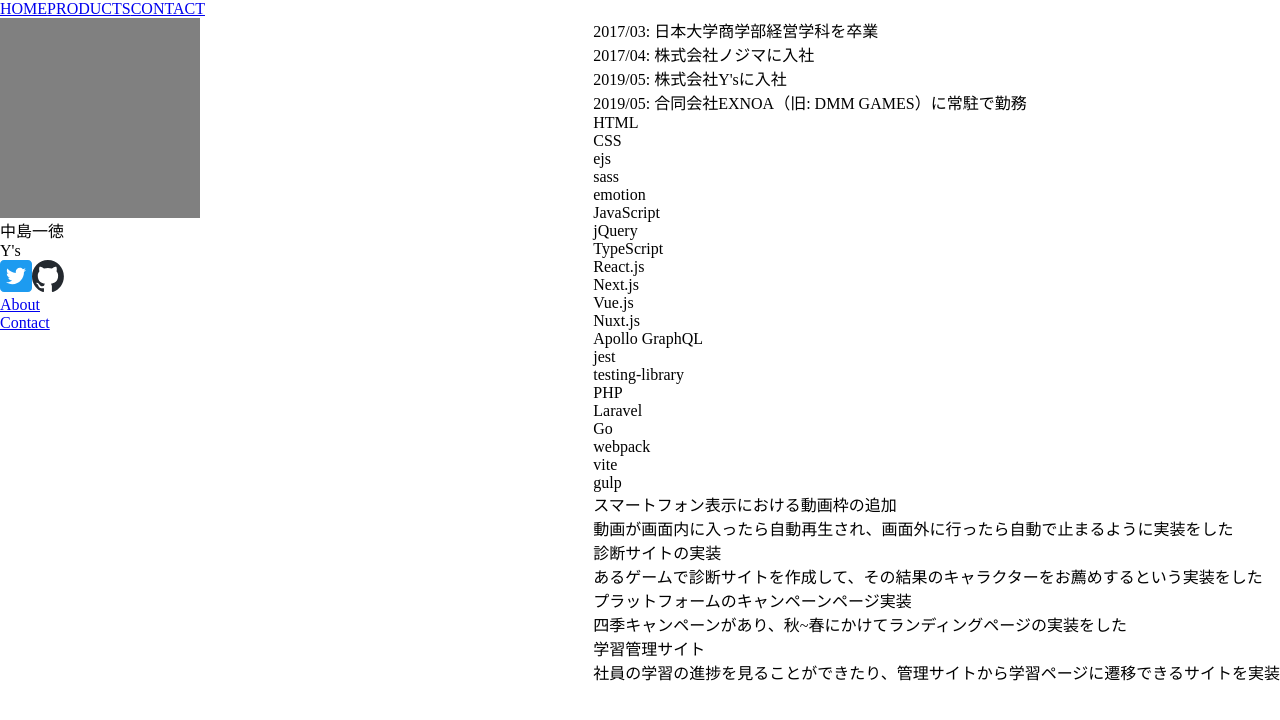
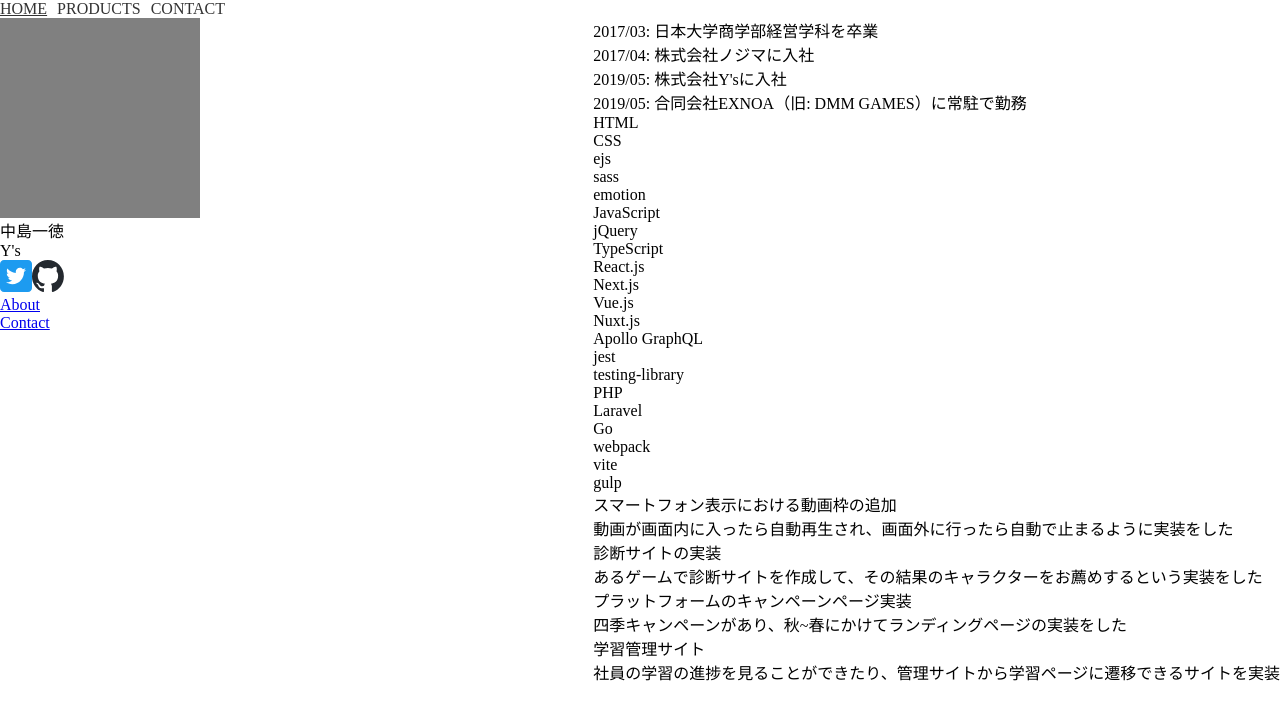
Before and after one commit to toku-chan/portfolio, a Next.js app: page / in a window 1280 px wide. Shown: the top 720 px of the page. Built offline with nearby package versions, Linux system fonts and the light colour scheme.

Commit message:
chore: Headerをfeatureとして管理する

```diff
--- a/app/layout.tsx
+++ b/app/layout.tsx
@@ -1,6 +1,6 @@
 import { Metadata } from 'next';
 import RestStyledComponent from './RestStyledComponent';
-import { Navigation } from './ui/Navigation';
+import { Header } from '~/feature/common/Header';
 
 type LayoutProps = {
   children: React.ReactNode;
@@ -25,7 +25,7 @@ export default function RootLayout({
     <html lang='ja'>
       <body>
         <RestStyledComponent>
-          <Navigation />
+          <Header />
           {children}
         </RestStyledComponent>
       </body>
--- a/app/ui/Navigation.tsx
+++ /dev/null
@@ -1,24 +0,0 @@
-'use client';
-
-import { usePathname } from 'next/navigation';
-import Link from 'next/link';
-import { navLinks } from './config';
-
-export function Navigation() {
-  const pathname = usePathname();
-
-  return (
-    <>
-      {navLinks.map(link => {
-        const isActive = pathname.startsWith(link.href);
-        console.log(isActive);
-
-        return (
-          <Link href={link.href} key={link.name}>
-            {link.name}
-          </Link>
-        );
-      })}
-    </>
-  );
-}
--- /dev/null
+++ b/src/feature/common/Header/Header.tsx
@@ -0,0 +1,14 @@
+/**
+ * Header
+ * * 共通Titleを持つ
+ * * 共通Navigationを持つ
+ */
+import { Navigation } from './Navigation';
+
+export const Header = () => {
+  return (
+    <>
+      <Navigation />
+    </>
+  );
+};
--- /dev/null
+++ b/src/feature/common/Header/Navigation/Navigation.tsx
@@ -0,0 +1,50 @@
+'use client';
+
+import React from 'react';
+import { usePathname } from 'next/navigation';
+import Link from 'next/link';
+import styled from '@emotion/styled';
+import { navLinks } from './config';
+
+const List = styled.ul`
+  display: flex;
+`;
+
+const Item = styled.li<{ isActive: boolean }>`
+  margin-right: 10px;
+
+  &:last-of-type {
+    margin-right: 0;
+  }
+
+  a {
+    color: #333;
+    text-decoration: none;
+
+    ${({ isActive }) =>
+      isActive &&
+      `
+      text-decoration: underline;
+    `}
+  }
+`;
+
+export const Navigation: React.FC = () => {
+  const pathname = usePathname();
+
+  return (
+    <List>
+      {navLinks.map(link => {
+        const isActive = pathname.endsWith(link.href);
+
+        return (
+          <Item key={link.name} isActive={isActive}>
+            <Link href={link.href} key={link.name}>
+              {link.name}
+            </Link>
+          </Item>
+        );
+      })}
+    </List>
+  );
+};
--- /dev/null
+++ b/src/feature/common/Header/Navigation/index.ts
@@ -0,0 +1 @@
+export { Navigation } from './Navigation';
--- /dev/null
+++ b/src/feature/common/Header/index.ts
@@ -0,0 +1 @@
+export { Header } from './Header';
```
Also changed, not shown: src/feature/common/Header/Navigation/config.ts (renamed from app/ui/config.ts), src/feature/common/README.md (added).
